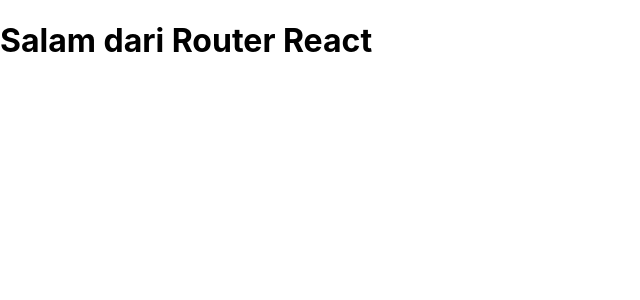
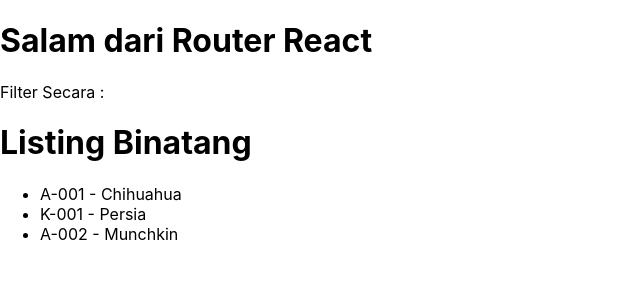
Before and after one commit to ahmadjumadi/materi-router, a React (Create React App) app: page /animals in a window 1280 px wide. Shown: the top 300 px of the page, without its empty margins (0-640 px from the left). Built offline with nearby package versions, Linux system fonts and the light colour scheme.

Commit message:
Menambahkan halaman detail animal

```diff
--- a/src/App.js
+++ b/src/App.js
@@ -1,6 +1,9 @@
 import * as React from "react";
 import { Routes, Route, Link } from 'react-router-dom';
 import './style.css';
+import CustomForm from "./components/CustomForm";
+import AnimalDetailPage from "./containers/AnimalDetailPage";
+import AnimalListPage from "./containers/AnimalListPage";
 
 function App() {
   return (
@@ -9,6 +12,9 @@
       <Routes>
         <Route path="/" element={<Home />} />
         <Route path="/about" element={<About />} />
+        <Route path="/form" element={<CustomForm />} />
+        <Route path="/animals/:animalId" element={<AnimalDetailPage />} />
+        <Route path="/animals" element={<AnimalListPage />} />
       </Routes>
     </div>
   );
@@ -27,6 +33,7 @@
       </main>
       <nav>
         <Link to="/about">About</Link>
+        <Link style={{ marginLeft: 2 }} to="/form">Form</Link>
       </nav>
     </>
   );
@@ -41,6 +48,7 @@
       </main>
       <nav>
         <Link to="/">Home</Link>
+        <Link style={{ marginLeft: 2 }} to="/form">Form</Link>
       </nav>
     </>
   )
--- /dev/null
+++ b/src/components/CustomForm.jsx
@@ -0,0 +1,22 @@
+import React from "react";
+import { useNavigate } from "react-router-dom";
+
+function CustomForm() {
+  let navigate = useNavigate();
+
+  function onFormSubmitHandler() {
+    navigate("/");
+  };
+
+  return (
+    <>
+    <main>
+      <form onSubmit={onFormSubmitHandler}>
+        <button type="submit">Submit Formulir</button>
+      </form>
+    </main>
+    </>
+  )
+}
+
+export default CustomForm;
--- /dev/null
+++ b/src/containers/AnimalDetailPage.jsx
@@ -0,0 +1,28 @@
+import React, { useEffect, useState} from 'react';
+import { useParams } from 'react-router-dom';
+import { getAnimalId } from '../data/animal.js';
+
+function AnimalDetailPage() {
+
+  const [animal, setAnimal] = useState({});
+
+  let params = useParams();
+
+  useEffect(
+    () => {
+      const chosenAnimal = getAnimalId(params.animalId);
+      setAnimal(chosenAnimal);
+    },
+    []
+  );
+
+  return (
+    <>
+      <div>Nama Binatang : {animal?.name}</div>
+      <img src={animal?.imageUrl} />
+    </>
+  );
+
+}
+
+export default AnimalDetailPage;
--- /dev/null
+++ b/src/containers/AnimalListPage.jsx
@@ -0,0 +1,44 @@
+import React, { useEffect, useState} from 'react';
+import { useSearchParams } from 'react-router-dom';
+import { getAnimals } from '../data/animal.js';
+
+function AnimalListPage() {
+  const [animals, setAnimals] = useState([]);
+  let [queryString, setQueryString] = useSearchParams();
+
+  useEffect(() => {
+    let fetchDataAnimals = getAnimals();
+    if (queryString.get('filter') === 'asc')
+    {
+      fetchDataAnimals = fetchDataAnimals.sort((a , b) => a.price - b.price);
+    } else if (queryString.get('filter') === 'desc') {
+      fetchDataAnimals = fetchDataAnimals.sort((a, b) => b.price -a.price);
+    }
+
+    setAnimals(fetchDataAnimals);
+  } ,
+  []
+  );
+
+  return (
+    <>
+      <main>
+        <div>Filter Secara : { queryString.get('filter') }</div>
+      </main>
+      <div>
+        <h1>Listing Binatang</h1>
+      </div>
+      <div>
+        <ul>
+          {animals.map((animal) => (
+            <li key={animal.animalId}>
+              {animal.animalId} - {animal.name}
+            </li>
+          ))}
+        </ul>
+      </div>
+    </>
+  );
+}
+
+export default AnimalListPage;
--- /dev/null
+++ b/src/data/animal.js
@@ -0,0 +1,32 @@
+let animals = [
+  {
+    animalId: 'A-001',
+    name: 'Chihuahua',
+    imageUrl: 'https://placedog.net/240/200',
+    price: 15000,
+  },
+  {
+    animalId: 'K-001',
+    name: 'Persia',
+    imageUrl: 'https://placekitten.com/240/200',
+    price: 10000,
+  },
+  {
+    animalId: 'A-002',
+    name: 'Munchkin',
+    imageUrl: 'https://via.placeholder.com/240x200',
+    price: 20000,
+  },
+];
+
+export function getAnimals() {
+  return animals;
+}
+
+export function getAnimalId(animalId) {
+  return animals.find((animal) => animal.animalId === animalId);
+}
+
+export function deleteAnimal(animalId) {
+  return animals.filter((animal) => animal.animalId !== animalId);
+}
```
